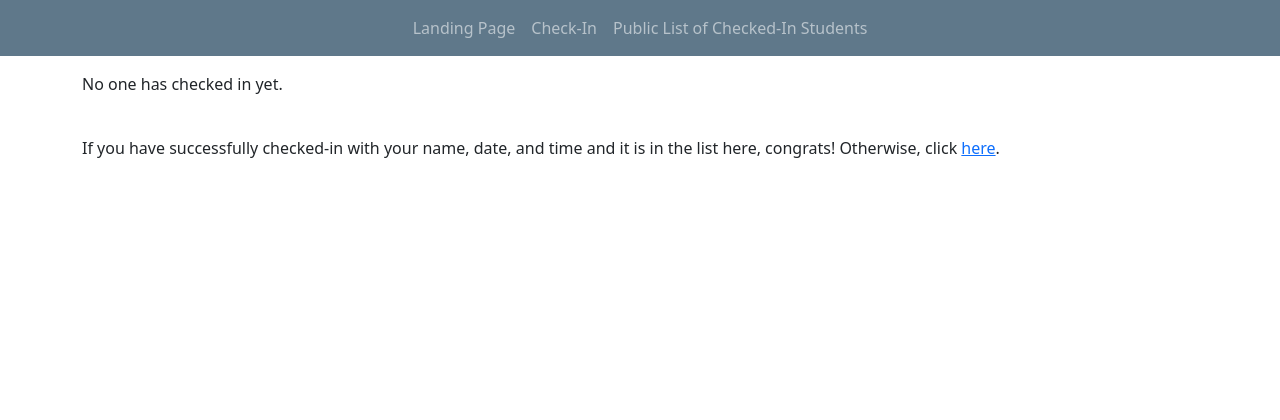
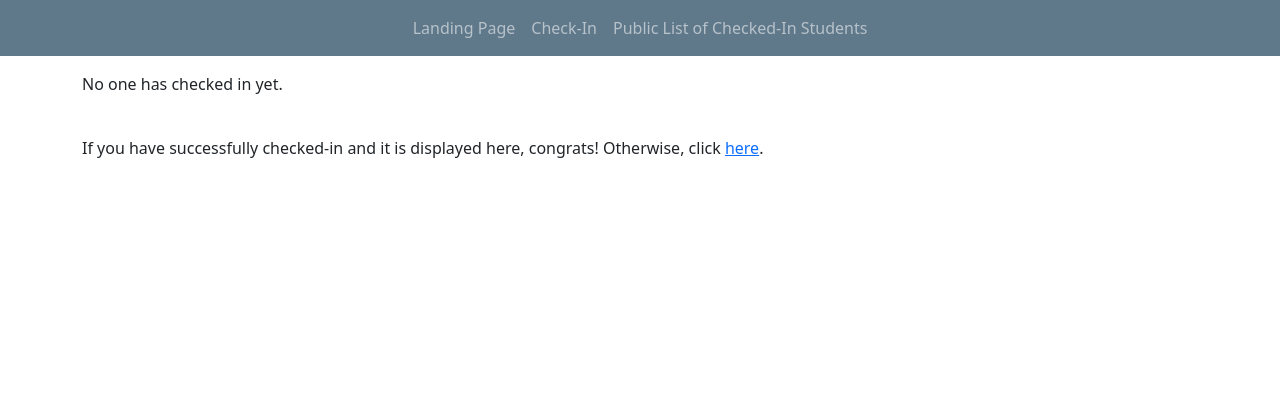
Before and after one commit to ik4vrb/django-assessment, a Django app: page /polls/deepthoughts/list in a window 1280 px wide. Shown: the top 420 px of the page. Run offline with Django 4.2, Linux system fonts and the light colour scheme; data that the repository does not hold is empty; some libraries are stand-ins or nearby versions.

Commit message:
Update dplist.html

```diff
--- a/polls/templates/polls/dplist.html
+++ b/polls/templates/polls/dplist.html
@@ -16,6 +16,6 @@
     <p>No one has checked in yet.</p>
 {% endif %}
 <br>
-If you have successfully checked-in with your name, date, and time and it is in the list here, congrats! Otherwise, click <a href="{% url 'polls:deepthoughts' %}">here</a>.
+If you have successfully checked-in and it is displayed here, congrats! Otherwise, click <a href="{% url 'polls:deepthoughts' %}">here</a>.
 <br>
 {% endblock content %}
```
